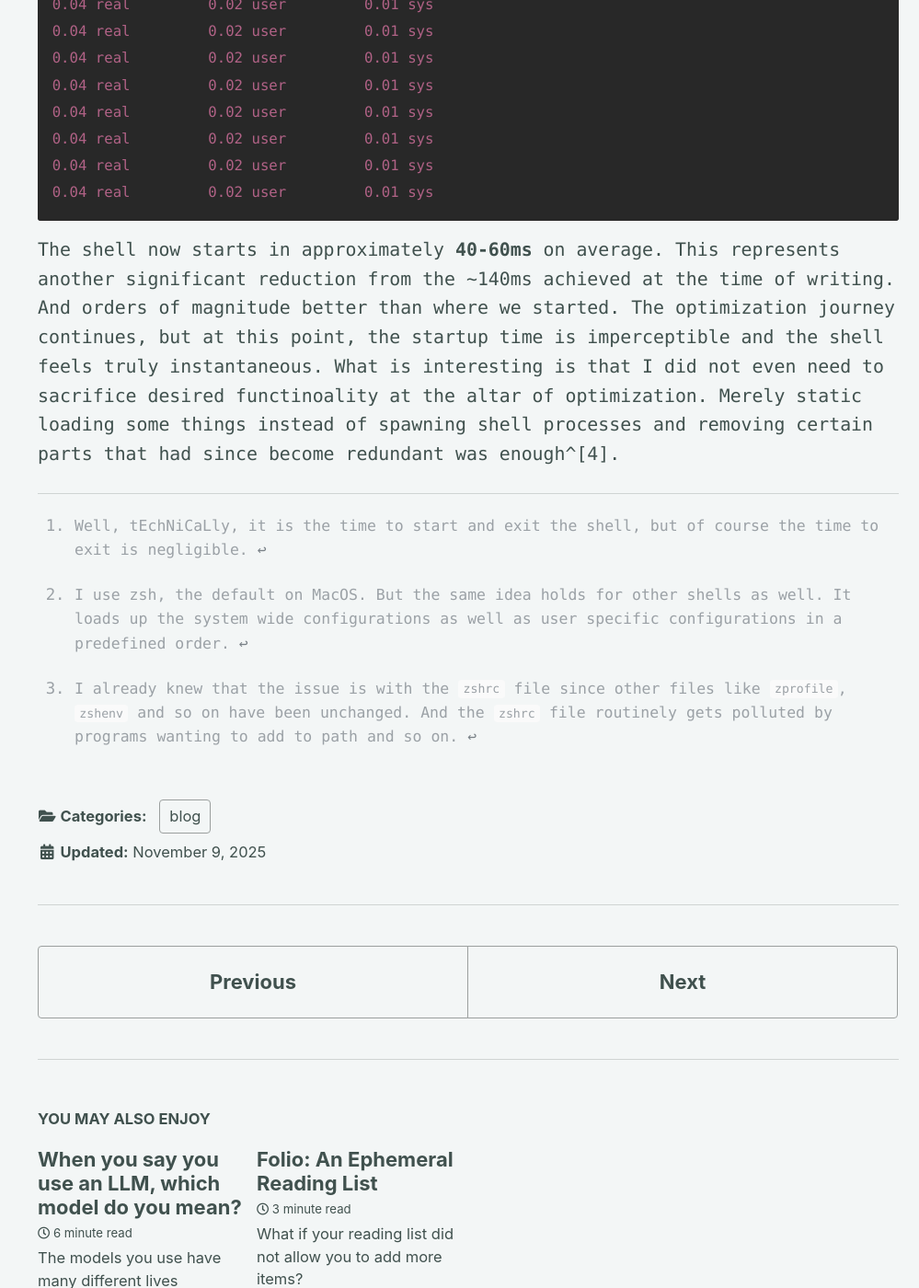
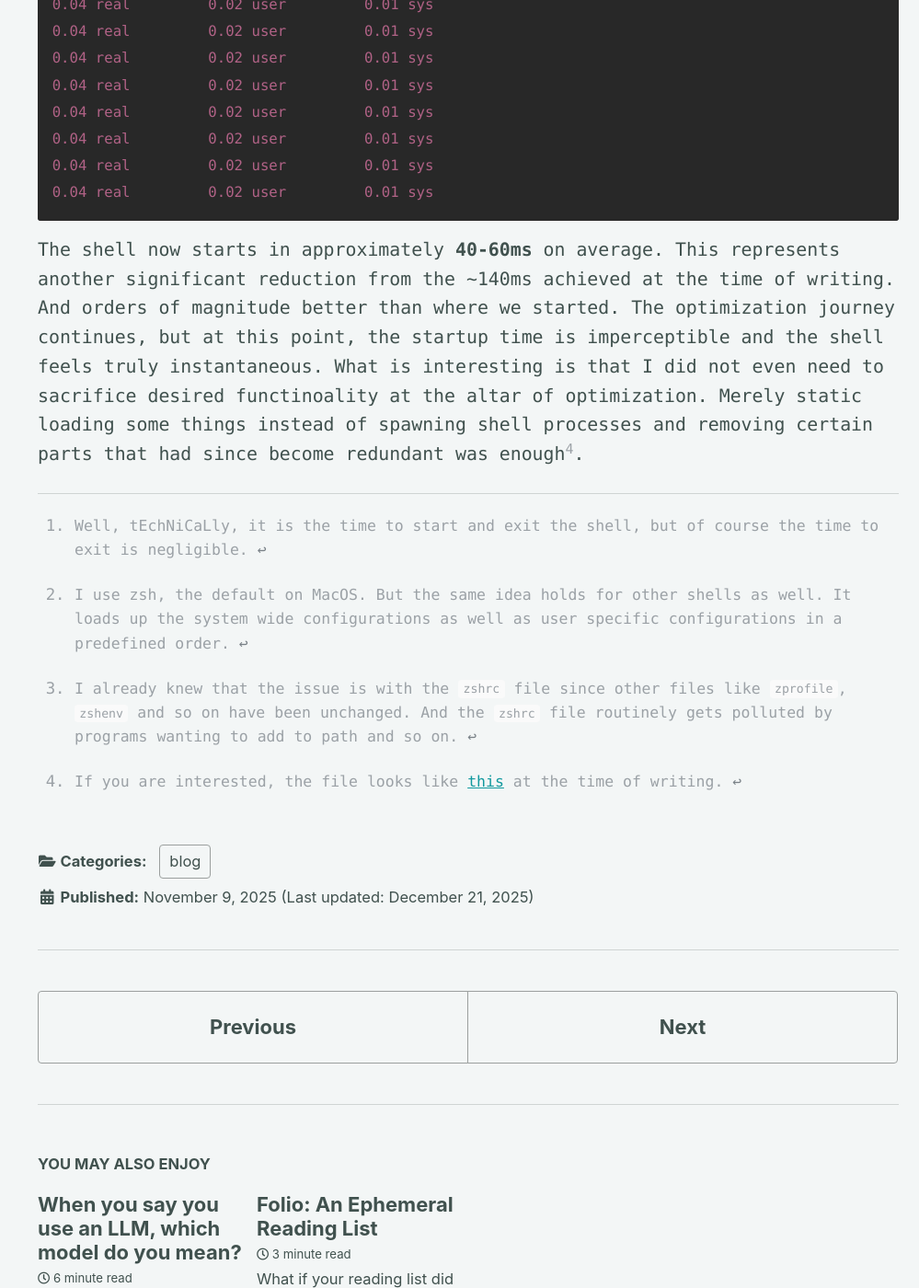
Before and after one commit to smitchaudhary/smitchaudhary.github.io, a Jekyll site: the page built from _posts/blog/2025-11-09-shell_speed.md, in a window 1280 px wide and 1400 px high, scrolled down 4960 px. Shown: the whole window at 92% size, without its empty margins (281-1280 px from the left). Built offline with Jekyll 4.4.1, drawn with Linux system fonts in a browser that asks for light colours; cached includes are drawn as plain includes; comment, search, counter and statistics services are not loaded.

Commit message:
Display optional updated date with published date on blogs

````diff
--- a/_data/ui-text.yml
+++ b/_data/ui-text.yml
@@ -22,7 +22,7 @@
   meta_label                 :
   tags_label                 : "Tags:"
   categories_label           : "Categories:"
-  date_label                 : "Updated:"
+  date_label                 : "Published:"
   comments_label             : "Leave a comment"
   comments_title             : "Comments"
   more_label                 : "Learn more"
--- a/_includes/page__date.html
+++ b/_includes/page__date.html
@@ -1,6 +1,8 @@
 {% assign date_format = site.date_format | default: "%B %-d, %Y" %}
-{% if page.last_modified_at %}
-  <p class="page__date"><strong><i class="fas fa-fw fa-calendar-alt" aria-hidden="true"></i> {{ site.data.ui-text[site.locale].date_label | default: "Updated:" }}</strong> <time class="dt-published" datetime="{{ page.last_modified_at | date: "%Y-%m-%d" }}">{{ page.last_modified_at | date: date_format }}</time></p>
-{% elsif page.date %}
-  <p class="page__date"><strong><i class="fas fa-fw fa-calendar-alt" aria-hidden="true"></i> {{ site.data.ui-text[site.locale].date_label | default: "Updated:" }}</strong> <time class="dt-published" datetime="{{ page.date | date_to_xmlschema }}">{{ page.date | date: date_format }}</time></p>
+{% if page.date %}
+  <p class="page__date"><strong><i class="fas fa-fw fa-calendar-alt" aria-hidden="true"></i> {{ site.data.ui-text[site.locale].date_label | default: "Published:" }}</strong> <time class="dt-published" datetime="{{ page.date | date_to_xmlschema }}">{{ page.date | date: date_format }}</time>
+  {% if page.last_modified_at %}
+    <span class="page__date-updated">(Last updated: <time datetime="{{ page.last_modified_at | date: "%Y-%m-%d" }}">{{ page.last_modified_at | date: date_format }}</time>)</span>
+  {% endif %}
+  </p>
 {% endif %}
--- a/_posts/blog/2025-11-09-shell_speed.md
+++ b/_posts/blog/2025-11-09-shell_speed.md
@@ -3,6 +3,7 @@
 title: "You should speed up your shell"
 excerpt: "How long does it take your shell to start?"
 date: 2025-11-09 21:25:34 +0100
+last_modified_at: 2025-12-21 19:24:54 +0530
 categories: blog
 permalink: /blog/shell-speed/
 classes: wide
@@ -101,7 +102,7 @@
 0.04 real         0.02 user         0.01 sys
 ```
 
-The shell now starts in approximately **40-60ms** on average. This represents another significant reduction from the ~140ms achieved at the time of writing. And orders of magnitude better than where we started. The optimization journey continues, but at this point, the startup time is imperceptible and the shell feels truly instantaneous. What is interesting is that I did not even need to sacrifice desired functinoality at the altar of optimization. Merely static loading some things instead of spawning shell processes and removing certain parts that had since become redundant was enough^[4].
+The shell now starts in approximately **40-60ms** on average. This represents another significant reduction from the ~140ms achieved at the time of writing. And orders of magnitude better than where we started. The optimization journey continues, but at this point, the startup time is imperceptible and the shell feels truly instantaneous. What is interesting is that I did not even need to sacrifice desired functinoality at the altar of optimization. Merely static loading some things instead of spawning shell processes and removing certain parts that had since become redundant was enough[^4].
 
 ---
 
````
